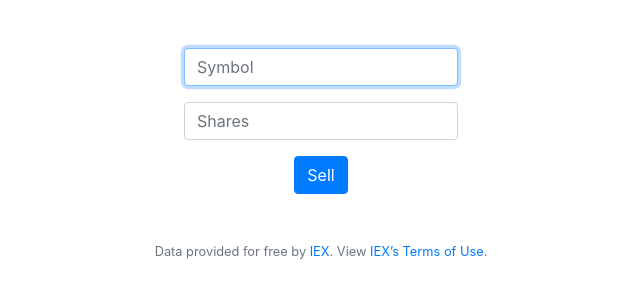
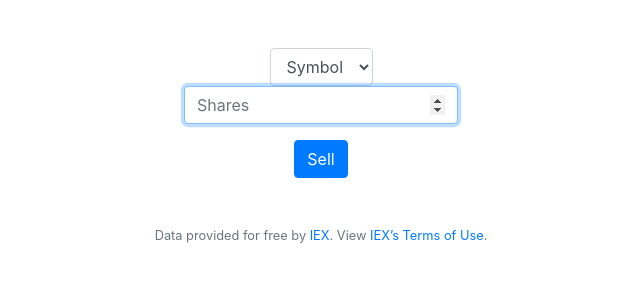
Before and after one commit to Iliaromanov/Stock-Trade, a Flask app: page /sell in a window 1280 px wide. Shown: the part 76-376 px from the top of the page, without its empty margins (319-959 px from the left). Run offline with Flask 2, Linux system fonts and the light colour scheme; a user stored in the database is signed in; some libraries are stand-ins or nearby versions.

Commit message:
improved frontend design for sell stock page

```diff
--- a/templates/sell.html
+++ b/templates/sell.html
@@ -4,9 +4,11 @@
 
 {% block main %}
 <form action="/sell" method="post">
-    <div class="form-group">
-        <input autocomplete="off" autofocus class="form-control" name="symbol" placeholder="Symbol" type="text">
-    </div>
+    <select class="form-control" name="symbol">
+        <option disabled selected value>Symbol</option>
+        <!--Do jinja for loop for each symbol user has-->
+    </select>
+    <br/>
     <div class="form-group">
         <input autocomplete="off" autofocus class="form-control" name="shares" placeholder="Shares" type="number">
     </div>
```
